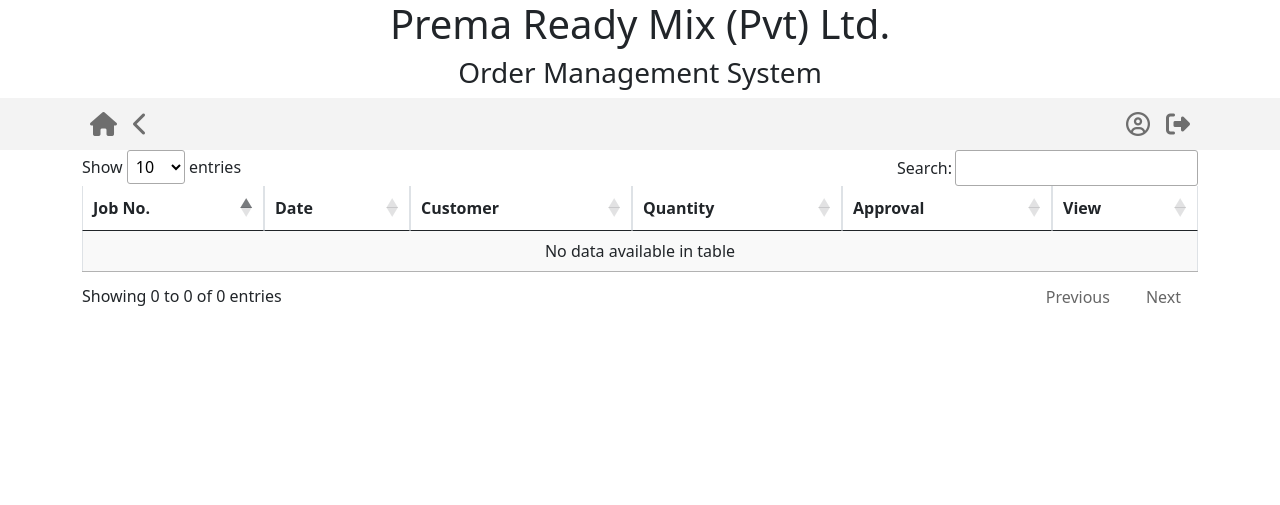
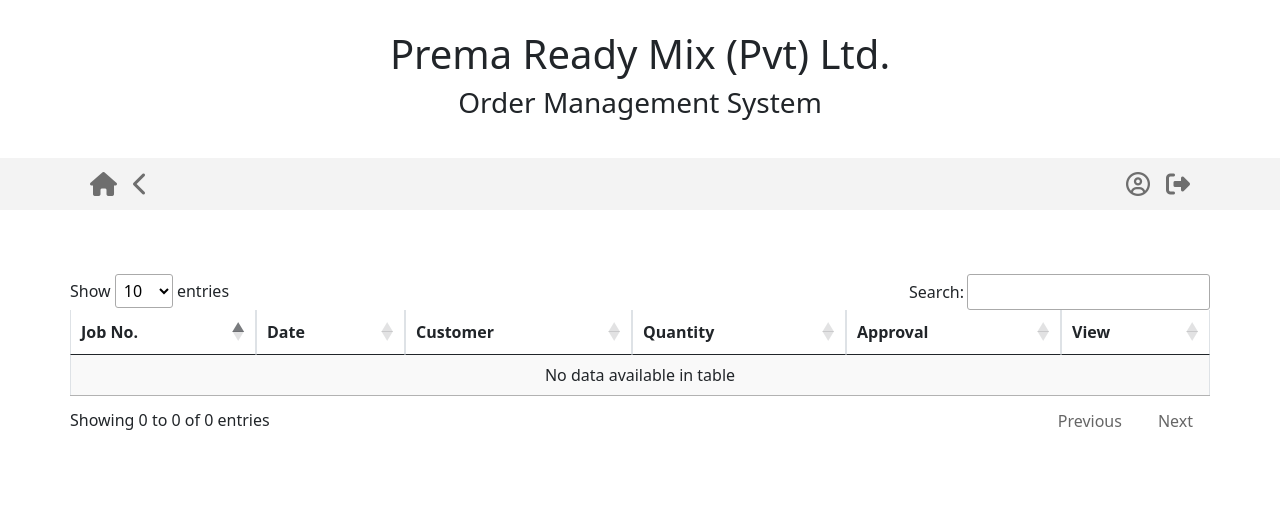
Before and after one commit to gimantha23/concrete_erp, a PHP site: page /accounts.php in a window 1280 px wide. Shown: the top 505 px of the page. Run offline with PHP 8.4, Linux system fonts and the light colour scheme; the visitor is signed in with stand-in values (Sample User, id 1); data that the repository does not hold is empty; some libraries are stand-ins or nearby versions.

Commit message:
added page top bottom spacing class

```diff
--- a/Components/header.php
+++ b/Components/header.php
@@ -1,3 +1,8 @@
+<style>
+    .page-heading {
+    margin: 30px 0px;
+    }
+</style>
 <header>
     <div class="container">
         <div class="row text-center page-heading">
--- a/Pages/accounts.php
+++ b/Pages/accounts.php
@@ -27,6 +27,7 @@
     <link href="https://cdn.jsdelivr.net/npm/bootstrap@5.1.0/dist/css/bootstrap.min.css" rel="stylesheet"
         integrity="sha384-KyZXEAg3QhqLMpG8r+8fhAXLRk2vvoC2f3B09zVXn8CA5QIVfZOJ3BCsw2P0p/We" crossorigin="anonymous">
     <script src="https://use.fontawesome.com/c829a83b30.js"></script>
+    <link rel="stylesheet" href="../assets/css/mainStyles.css">
 
     <title>Accounts</title>
 
@@ -48,7 +49,7 @@
 <?php
 require('../Components/header.php');
 ?>
-    <div class="container">
+    <div class="container page-spacing">
         <table id="table_id" class="display table table-bordered">
             <thead>
                 <tr style="text-align:center;">
--- a/Pages/add_delivery.php
+++ b/Pages/add_delivery.php
@@ -29,6 +29,7 @@
     <link href="https://cdn.jsdelivr.net/npm/bootstrap@5.1.0/dist/css/bootstrap.min.css" rel="stylesheet"
         integrity="sha384-KyZXEAg3QhqLMpG8r+8fhAXLRk2vvoC2f3B09zVXn8CA5QIVfZOJ3BCsw2P0p/We" crossorigin="anonymous">
     <script src="https://use.fontawesome.com/c829a83b30.js"></script>
+    <link rel="stylesheet" href="../assets/css/mainStyles.css">
 
     <title>Delivery Note</title>
 
@@ -86,7 +87,7 @@
     $sel_cus_details = mysqli_query($con, "SELECT * FROM customers WHERE id='".$res_order_details['customer_id']."'");
     $res_cus_details = mysqli_fetch_array($sel_cus_details);
     ?>
-    <div class="container">
+    <div class="container page-spacing">
         <form action="../PHPScripts/delivery_submit.php" method="post">
             <div class="row mb-3 mt-3">
                 <div class="col-md-3">
--- a/Pages/add_user.php
+++ b/Pages/add_user.php
@@ -29,6 +29,7 @@
     <link href="https://cdn.jsdelivr.net/npm/bootstrap@5.1.0/dist/css/bootstrap.min.css" rel="stylesheet"
         integrity="sha384-KyZXEAg3QhqLMpG8r+8fhAXLRk2vvoC2f3B09zVXn8CA5QIVfZOJ3BCsw2P0p/We" crossorigin="anonymous">
     <script src="https://use.fontawesome.com/c829a83b30.js"></script>
+    <link rel="stylesheet" href="../assets/css/mainStyles.css">
 
     <title>Add User</title>
 
@@ -103,7 +104,7 @@
     include('../PHPScripts/db_connect.php');
 
     ?>
-    <div class="container">
+    <div class="container page-spacing">
         <form action="../PHPScripts/add_user_submit.php" method="post">
             <div class="row mb-3 mt-3">
                 <div class="col-md-3">
--- a/Pages/manage_user.php
+++ b/Pages/manage_user.php
@@ -27,6 +27,7 @@
     <link href="https://cdn.jsdelivr.net/npm/bootstrap@5.1.0/dist/css/bootstrap.min.css" rel="stylesheet"
         integrity="sha384-KyZXEAg3QhqLMpG8r+8fhAXLRk2vvoC2f3B09zVXn8CA5QIVfZOJ3BCsw2P0p/We" crossorigin="anonymous">
     <script src="https://use.fontawesome.com/c829a83b30.js"></script>
+    <link rel="stylesheet" href="../assets/css/mainStyles.css">
 
     <title>Manage Users</title>
 
@@ -80,7 +81,7 @@
 <?php
 require('../Components/header.php');
 ?>
-    <div class="container">
+    <div class="container page-spacing">
         <table id="users_table" class="display table table-bordered">
             <thead>
                 <tr style="text-align:center;">
--- a/Pages/production.php
+++ b/Pages/production.php
@@ -27,6 +27,7 @@
     <link href="https://cdn.jsdelivr.net/npm/bootstrap@5.1.0/dist/css/bootstrap.min.css" rel="stylesheet"
         integrity="sha384-KyZXEAg3QhqLMpG8r+8fhAXLRk2vvoC2f3B09zVXn8CA5QIVfZOJ3BCsw2P0p/We" crossorigin="anonymous">
     <script src="https://use.fontawesome.com/c829a83b30.js"></script>
+    <link rel="stylesheet" href="../assets/css/mainStyles.css">
 
     <title>Production</title>
 
@@ -51,7 +52,7 @@
 <?php
 require('../Components/header.php');
 ?>
-    <div class="container">
+    <div class="container page-spacing">
         <table id="production_datatable" class="display table table-bordered">
             <thead>
                 <tr style="text-align:center;">
--- a/Pages/reset_password.php
+++ b/Pages/reset_password.php
@@ -29,6 +29,7 @@
     <link href="https://cdn.jsdelivr.net/npm/bootstrap@5.1.0/dist/css/bootstrap.min.css" rel="stylesheet"
         integrity="sha384-KyZXEAg3QhqLMpG8r+8fhAXLRk2vvoC2f3B09zVXn8CA5QIVfZOJ3BCsw2P0p/We" crossorigin="anonymous">
     <script src="https://use.fontawesome.com/c829a83b30.js"></script>
+    <link rel="stylesheet" href="../assets/css/mainStyles.css">
 
     <title>Reset Password</title>
 
@@ -72,7 +73,7 @@
     $sel_data = mysqli_query($con, "SELECT * FROM users WHERE user_id='$uid'");
     $res_data = mysqli_fetch_array($sel_data);
     ?>
-    <div class="container">
+    <div class="container page-spacing">
         <form action="../PHPScripts/reset_password_submit.php" method="post">
             <div class="row mb-3 mt-3">
                 <div class="col-md-3">
--- a/Pages/salesOrder.php
+++ b/Pages/salesOrder.php
@@ -29,6 +29,7 @@
     <link href="https://cdn.jsdelivr.net/npm/bootstrap@5.1.0/dist/css/bootstrap.min.css" rel="stylesheet"
         integrity="sha384-KyZXEAg3QhqLMpG8r+8fhAXLRk2vvoC2f3B09zVXn8CA5QIVfZOJ3BCsw2P0p/We" crossorigin="anonymous">
     <script src="https://use.fontawesome.com/c829a83b30.js"></script>
+    <link rel="stylesheet" href="../assets/css/mainStyles.css">
 
     <title>Concrete Order</title>
 
@@ -70,7 +71,7 @@
 		$job_no = $result_max_job_no[0]+1;
     }
     ?>
-    <div class="container">
+    <div class="container page-spacing">
         <form action="../PHPScripts/salesOrder_submit.php" method="post">
             <div class="row mb-3 mt-3">
                 <div class="col-md-3">
--- a/Pages/update_user.php
+++ b/Pages/update_user.php
@@ -29,6 +29,7 @@
     <link href="https://cdn.jsdelivr.net/npm/bootstrap@5.1.0/dist/css/bootstrap.min.css" rel="stylesheet"
         integrity="sha384-KyZXEAg3QhqLMpG8r+8fhAXLRk2vvoC2f3B09zVXn8CA5QIVfZOJ3BCsw2P0p/We" crossorigin="anonymous">
     <script src="https://use.fontawesome.com/c829a83b30.js"></script>
+    <link rel="stylesheet" href="../assets/css/mainStyles.css">
 
     <title>Update User</title>
 
@@ -92,7 +93,7 @@
     $sel_data = mysqli_query($con, "SELECT * FROM users WHERE user_id='$uid'");
     $res_data = mysqli_fetch_array($sel_data);
     ?>
-    <div class="container">
+    <div class="container page-spacing">
         <form action="../PHPScripts/add_user_submit.php" method="post">
             <div class="row mb-3 mt-3">
                 <div class="col-md-3">
--- a/Pages/viewPastSalesOrders.php
+++ b/Pages/viewPastSalesOrders.php
@@ -27,6 +27,7 @@
     <link href="https://cdn.jsdelivr.net/npm/bootstrap@5.1.0/dist/css/bootstrap.min.css" rel="stylesheet"
         integrity="sha384-KyZXEAg3QhqLMpG8r+8fhAXLRk2vvoC2f3B09zVXn8CA5QIVfZOJ3BCsw2P0p/We" crossorigin="anonymous">
     <script src="https://use.fontawesome.com/c829a83b30.js"></script>
+    <link rel="stylesheet" href="../assets/css/mainStyles.css">
 
     <title>View Past Sales Orders</title>
 
@@ -44,7 +45,7 @@
 <?php
 require('../Components/header.php');
 ?>
-    <div class="container">
+    <div class="container page-spacing">
         <table id="view_sales_orders" class="display table table-bordered">
             <thead>
                 <tr style="text-align:center;">
--- a/Pages/view_delivery.php
+++ b/Pages/view_delivery.php
@@ -27,6 +27,7 @@
     <link href="https://cdn.jsdelivr.net/npm/bootstrap@5.1.0/dist/css/bootstrap.min.css" rel="stylesheet"
         integrity="sha384-KyZXEAg3QhqLMpG8r+8fhAXLRk2vvoC2f3B09zVXn8CA5QIVfZOJ3BCsw2P0p/We" crossorigin="anonymous">
     <script src="https://use.fontawesome.com/c829a83b30.js"></script>
+    <link rel="stylesheet" href="../assets/css/mainStyles.css">
 
     <title>Production</title>
 
@@ -47,7 +48,7 @@
 <?php
 require('../Components/header.php');
 ?>
-    <div class="container">
+    <div class="container page-spacing">
         <table id="view_delivery_table" class="display table table-bordered">
             <thead>
                 <tr style="text-align:center;">
--- a/Pages/view_order_details.php
+++ b/Pages/view_order_details.php
@@ -22,6 +22,7 @@ $job_no = ($_GET['jobid']);
     <link href="https://cdn.jsdelivr.net/npm/bootstrap@5.1.0/dist/css/bootstrap.min.css" rel="stylesheet"
         integrity="sha384-KyZXEAg3QhqLMpG8r+8fhAXLRk2vvoC2f3B09zVXn8CA5QIVfZOJ3BCsw2P0p/We" crossorigin="anonymous">
     <script src="https://use.fontawesome.com/c829a83b30.js"></script>
+    <link rel="stylesheet" href="../assets/css/mainStyles.css">
 
     <title>View Order Details</title>
 
@@ -84,7 +85,7 @@ $job_no = ($_GET['jobid']);
         $disabled="disabled";
     }
     ?>
-    <div class="container">
+    <div class="container page-spacing">
         <div>
             <div class="row mb-3 mt-3">
                 <div class="col-md-3">
--- /dev/null
+++ b/assets/css/mainStyles.css
@@ -0,0 +1,3 @@
+.page-spacing{
+    padding: 5% 0%;
+}
```
Also changed, not shown: assets/css/dashboard.css (+0 -8 lines).
